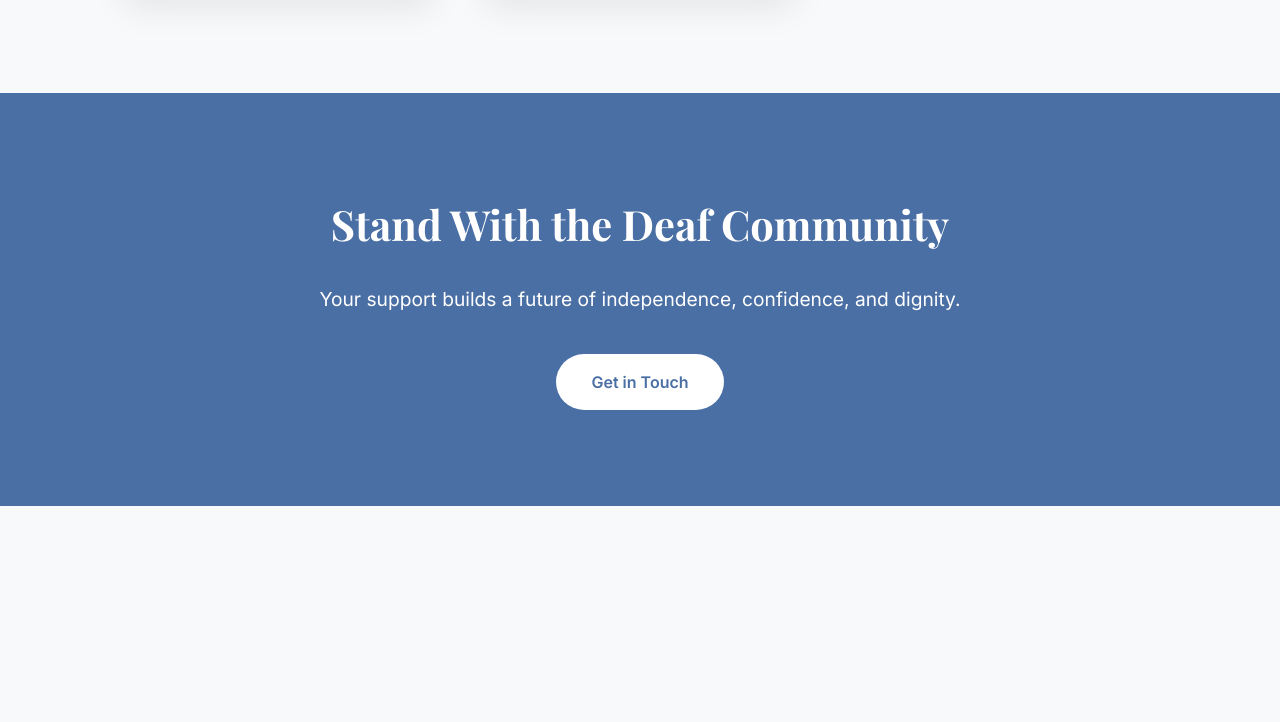
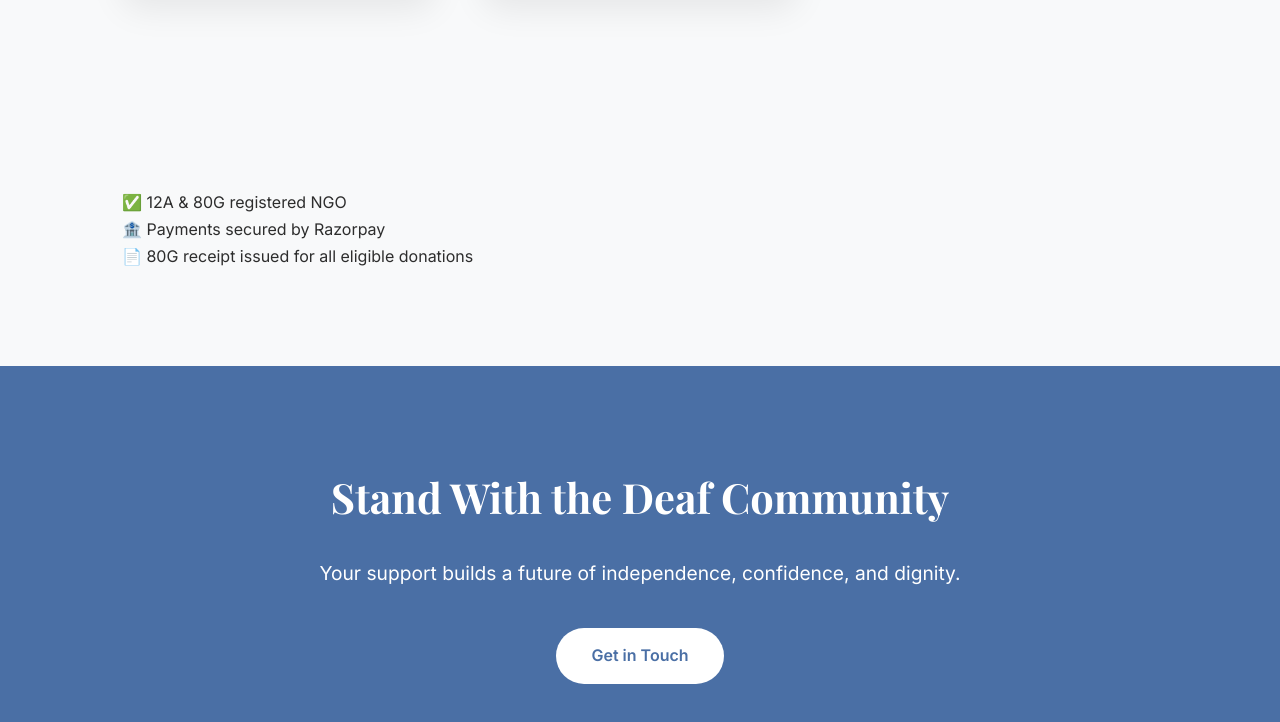
Before and after one commit to iroirodbm-dot/dbm-org-in, a plain HTML site: page support.html in a window 1280 px wide. Shown: the part 1343-2065 px from the top of the page. Before the commit the page ends 1849 px from the top, so only its background shows below. Drawn offline with nearby package versions, Linux system fonts and the light colour scheme.

Commit message:
Update support.html

```diff
--- a/support.html
+++ b/support.html
@@ -253,6 +253,16 @@
   </div>
 </section>
 
+<section class="trust-section">
+  <div class="container">
+    <div class="trust-box">
+      <div class="trust-item">✅ 12A &amp; 80G registered NGO</div>
+      <div class="trust-item">🏦 Payments secured by Razorpay</div>
+      <div class="trust-item">📄 80G receipt issued for all eligible donations</div>
+    </div>
+  </div>
+</section>
+
 <!-- Final CTA -->
 <section class="final-cta">
   <div class="container">
```
